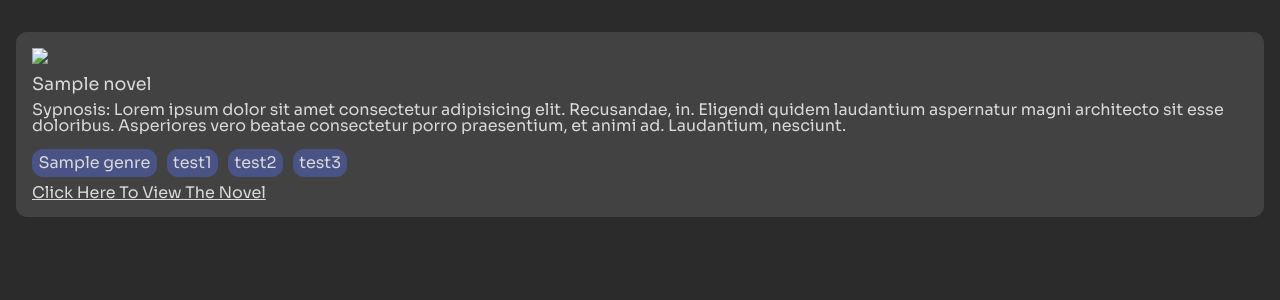
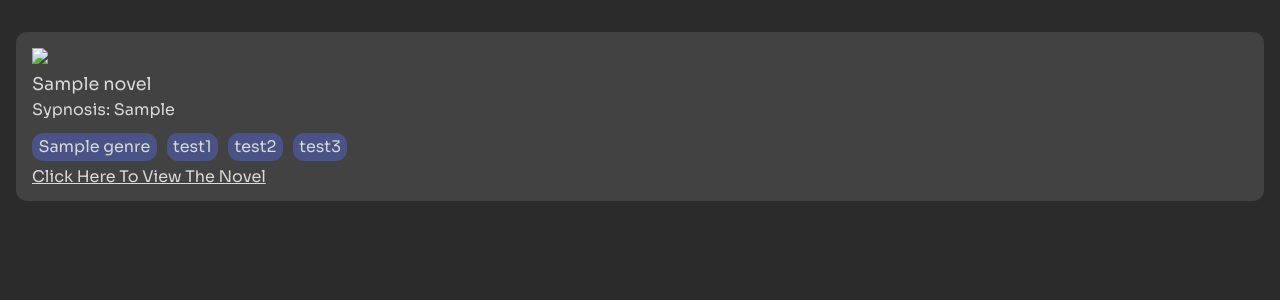
Before and after one commit to Yuheng3107/translationwebsite, a Django app: page /home/ in a window 1280 px wide. Shown: the top 300 px of the page. Run offline with Django 4.2, Linux system fonts and the light colour scheme; tables that the repository leaves empty hold one stand-in row (values such as "Sample post").

Commit message:
Tied up loose ends

```diff
--- a/home/templates/home/novel_list.html
+++ b/home/templates/home/novel_list.html
@@ -12,7 +12,7 @@ Reader Endpoint
         <div class="novel-card">
             <img src="{% url 'translators:novel_picture' novel.id %}">
             <h1>{{novel.title}}</h1>
-            <p class="novel-synopsis">Sypnosis: Lorem ipsum dolor sit amet consectetur adipisicing elit. Recusandae, in. Eligendi quidem laudantium aspernatur magni architecto sit esse doloribus. Asperiores vero beatae consectetur porro praesentium, et animi ad. Laudantium, nesciunt.{{novel.sypnosis}}</p>
+            <p class="novel-synopsis">Sypnosis: {{novel.synopsis }}     </p>
             <p class="novel-genres">
                 {% for genre in genres %}
                     <span class="tag">{{genre.name}}</span>
--- a/translators/models.py
+++ b/translators/models.py
@@ -35,7 +35,7 @@ class Record(models.Model):
 
 class Novel(models.Model):
     # Allows us to store data for a specific Novel in the database
-    title = models.CharField(max_length=100, validators=[MinLengthValidator(5, "Title must be longer than 5 characters")])
+    title = models.CharField(max_length=100, unique=True, validators=[MinLengthValidator(5, "Title must be longer than 5 characters")])
     synopsis = models.TextField()
     genres = models.ManyToManyField(Genre, related_name="genres")
     raws = models.FileField(upload_to='translators/parsing_stuff/')
```
Also changed, not shown: translators/migrations/0011_alter_novel_title.py (added), 1 other file.
